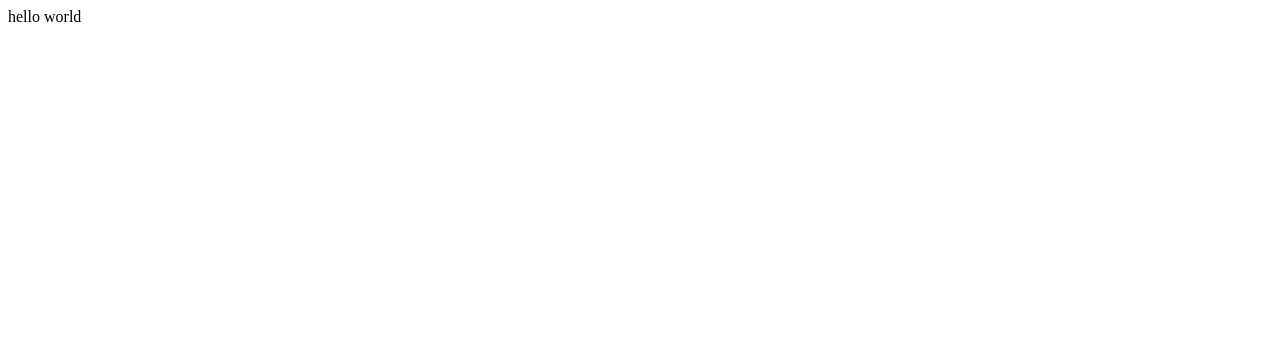
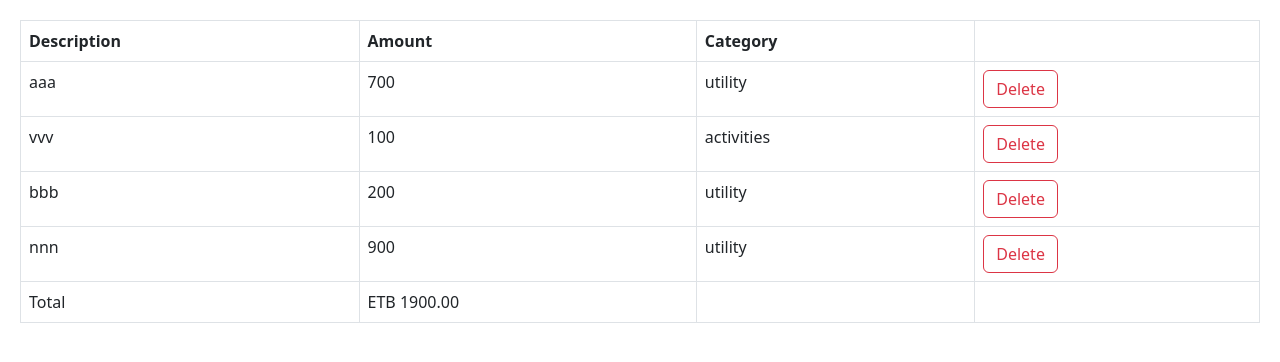
Before and after one commit to yilikalt/ExpenseList, a React (Vite) app: page / in a window 1280 px wide. Shown: the top 362 px of the page. Built offline with nearby package versions, Linux system fonts and the light colour scheme.

Commit message:
updating expenselist.tsx

```diff
--- a/src/App.tsx
+++ b/src/App.tsx
@@ -1,10 +1,23 @@
 import { useState } from "react";
 import "./App.css";
+import ExpenseList from "./Components/ExpenseList";
 
 function App() {
-  const [count, setCount] = useState(0);
+  const [expenses, setExpenses] = useState([
+    { id: 1, description: "aaa", amount: 700, category: "utility" },
+    { id: 2, description: "vvv", amount: 100, category: "activities" },
+    { id: 3, description: "bbb", amount: 200, category: "utility" },
+    { id: 4, description: "nnn", amount: 900, category: "utility" },
+  ]);
 
-  return <div className="App">hello world</div>;
+  return (
+    <div className="App">
+      <ExpenseList
+        expenses={expenses}
+        onDelete={(id) => setExpenses(expenses.filter((e) => e.id != id))}
+      />
+    </div>
+  );
 }
 
 export default App;
--- /dev/null
+++ b/src/Components/ExpenseList.tsx
@@ -0,0 +1,61 @@
+import React from "react";
+
+interface Expense {
+  id: number;
+  description: string;
+  amount: number;
+  category: string;
+}
+
+interface Props {
+  expenses: Expense[];
+  onDelete: (id: number) => void;
+}
+
+const ExpenseList = ({ expenses, onDelete }: Props) => {
+  if (expenses.length === 0) return null;
+  return (
+    <table className="table table-bordered">
+      <thead>
+        <tr>
+          <th>Description</th>
+          <th>Amount</th>
+          <th>Category</th>
+          <th></th>
+        </tr>
+      </thead>
+      <tbody>
+        {expenses.map((expense) => (
+          <tr key={expense.id}>
+            <td>{expense.description}</td>
+            <td>{expense.amount}</td>
+            <td>{expense.category}</td>
+            <td>
+              <button
+                className="btn btn-outline-danger"
+                onClick={() => onDelete(expense.id)}
+              >
+                Delete
+              </button>
+            </td>
+          </tr>
+        ))}
+      </tbody>
+      <tfoot>
+        <tr>
+          <td>Total</td>
+          <td>
+            ETB{" "}
+            {expenses
+              .reduce((acc, expense) => expense.amount + acc, 0)
+              .toFixed(2)}
+          </td>
+          <td></td>
+          <td></td>
+        </tr>
+      </tfoot>
+    </table>
+  );
+};
+
+export default ExpenseList;
--- a/src/index.css
+++ b/src/index.css
@@ -0,0 +1,3 @@
+body {
+  padding: 20px;
+}
```
Also changed, not shown: src/main.tsx (+8 -7 lines).
